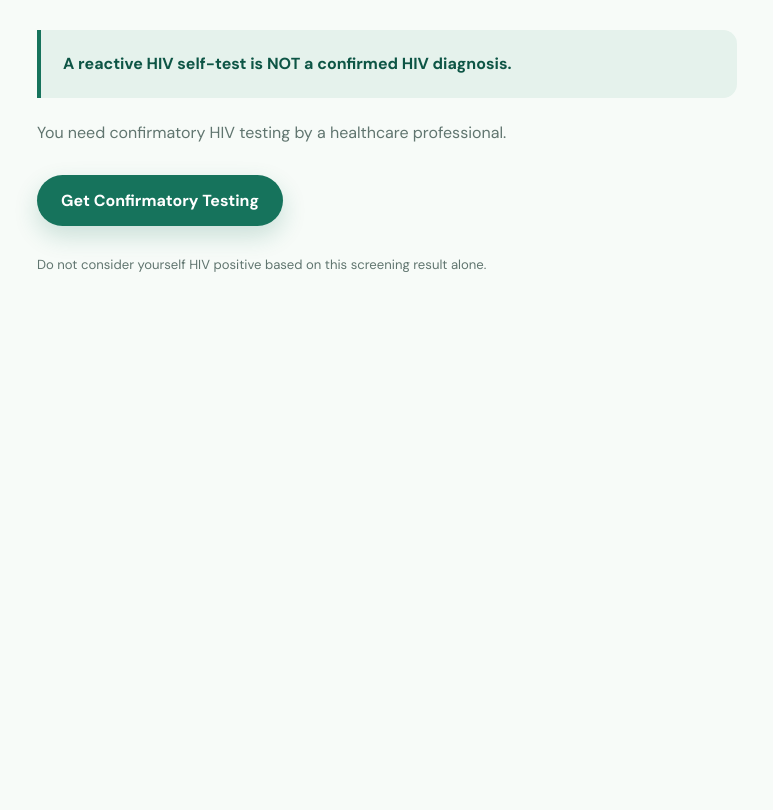
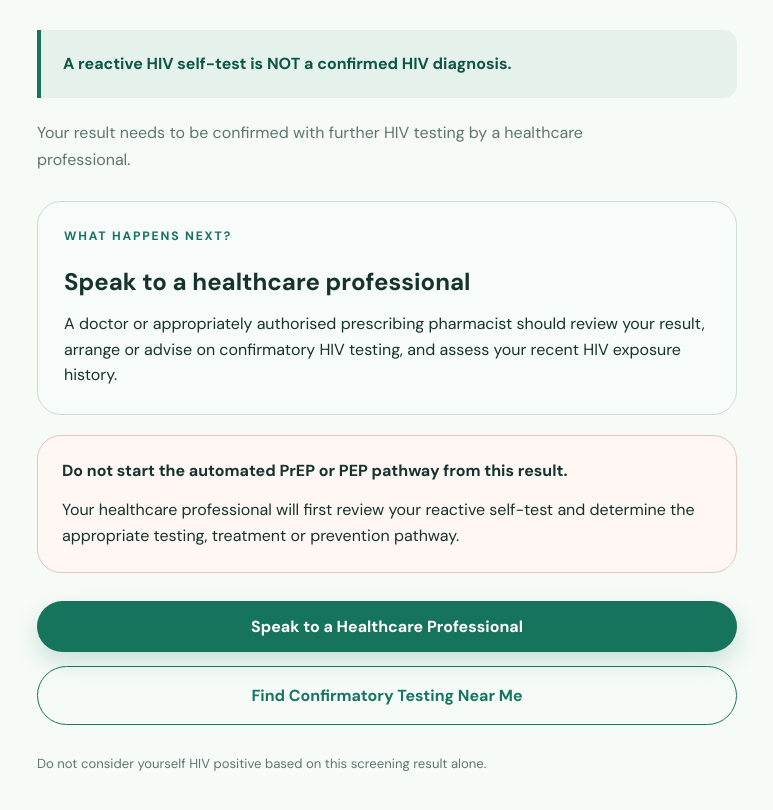
Before and after one commit to Siraajadams/HIVCLINTEST, a Next.js app: page /result/reactive in a window 1280 px wide. Shown: the part 380-1190 px from the top of the page, without its empty margins (253-1026 px from the left). Before the commit the page ends 800 px from the top, so only its background shows below. Built offline with nearby package versions, Linux system fonts and the light colour scheme.

Commit message:
Update page.tsx

```diff
--- a/app/result/reactive/page.tsx
+++ b/app/result/reactive/page.tsx
@@ -31,23 +31,112 @@ export default function ReactivePage() {
         </div>
 
         <p className="flow-subtitle">
-          You need confirmatory HIV testing by a healthcare
-          professional.
+          Your result needs to be confirmed with further HIV
+          testing by a healthcare professional.
         </p>
 
+        {/* Clinical next-step information */}
+        <div
+          style={{
+            marginTop: "28px",
+            padding: "26px",
+            border: "1px solid #cbded7",
+            borderRadius: "24px",
+            background: "#f7fbf9",
+          }}
+        >
+          <p
+            className="eyebrow"
+            style={{ marginTop: 0 }}
+          >
+            What happens next?
+          </p>
+
+          <h2
+            style={{
+              marginTop: "8px",
+              marginBottom: "14px",
+            }}
+          >
+            Speak to a healthcare professional
+          </h2>
+
+          <p
+            style={{
+              margin: 0,
+              lineHeight: 1.6,
+            }}
+          >
+            A doctor or appropriately authorised prescribing
+            pharmacist should review your result, arrange or
+            advise on confirmatory HIV testing, and assess your
+            recent HIV exposure history.
+          </p>
+        </div>
+
+        {/* Important medication routing */}
+        <div
+          style={{
+            marginTop: "20px",
+            padding: "24px",
+            borderRadius: "24px",
+            background: "#fff7f3",
+            border: "1px solid #e6c5ba",
+          }}
+        >
+          <strong>
+            Do not start the automated PrEP or PEP pathway from
+            this result.
+          </strong>
+
+          <p
+            style={{
+              marginBottom: 0,
+              lineHeight: 1.6,
+            }}
+          >
+            Your healthcare professional will first review your
+            reactive self-test and determine the appropriate
+            testing, treatment or prevention pathway.
+          </p>
+        </div>
+
+        {/* Primary clinical referral */}
         <Link
-          href="/assessment?confirmatory=yes"
+          href="/assessment/clinical-review?result=reactive"
           className="start-button"
           style={{
-            display: "inline-block",
+            display: "block",
+            marginTop: "28px",
             textDecoration: "none",
             textAlign: "center",
           }}
         >
-          Get Confirmatory Testing
+          Speak to a Healthcare Professional
         </Link>
 
-        <p className="screening-note">
+        {/* In-person option */}
+        <Link
+          href="/assessment/pharmacy?result=reactive&purpose=confirmatory"
+          style={{
+            display: "block",
+            marginTop: "14px",
+            padding: "18px 24px",
+            border: "1px solid #16765f",
+            borderRadius: "999px",
+            color: "#16765f",
+            fontWeight: 700,
+            textDecoration: "none",
+            textAlign: "center",
+          }}
+        >
+          Find Confirmatory Testing Near Me
+        </Link>
+
+        <p
+          className="screening-note"
+          style={{ marginTop: "28px" }}
+        >
           Do not consider yourself HIV positive based on this
           screening result alone.
         </p>
```
